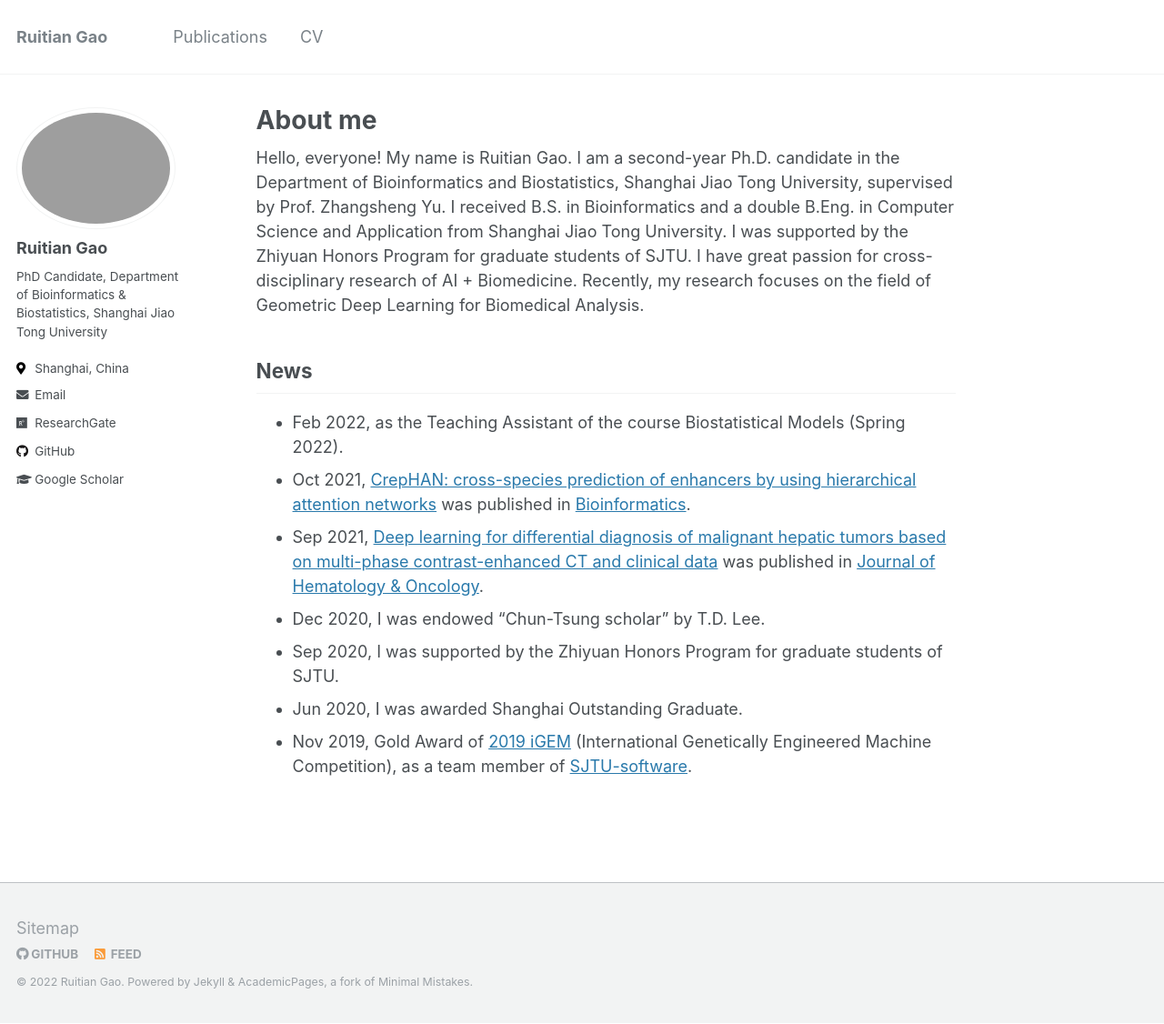
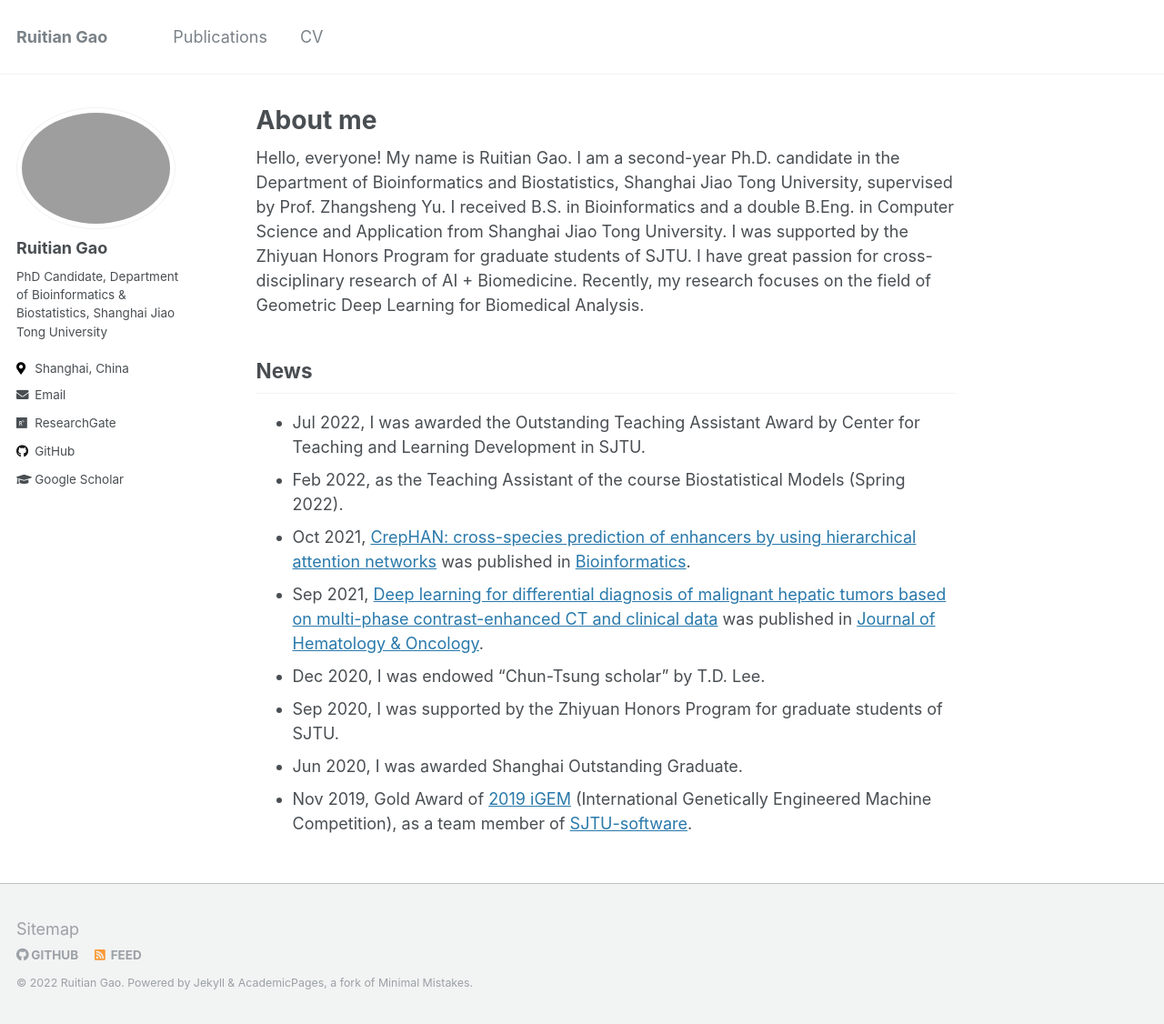
Before and after one commit to ruitian-olivia/ruitian-olivia.github.io, a Jekyll site: the page built from _pages/about.md, in a window 1280 px wide and 1126 px high. Shown: the whole window at 91% size. Built offline with Jekyll 4.4.1, drawn with Linux system fonts in a browser that asks for light colours.

Commit message:
update Jul 2022

```diff
--- a/_pages/about.md
+++ b/_pages/about.md
@@ -11,6 +11,7 @@ redirect_from:
 Hello, everyone! My name is Ruitian Gao. I am a second-year Ph.D. candidate in the Department of Bioinformatics and Biostatistics, Shanghai Jiao Tong University, supervised by Prof. Zhangsheng Yu. I received B.S. in Bioinformatics and a double B.Eng. in Computer Science and Application from Shanghai Jiao Tong University. I was supported by the Zhiyuan Honors Program for graduate students of SJTU. I have great passion for cross-disciplinary research of AI + Biomedicine. Recently, my research focuses on the field of Geometric Deep Learning for Biomedical Analysis.
 
 ## News
+- Jul 2022, I was awarded the Outstanding Teaching Assistant Award by Center for Teaching and Learning Development in SJTU.
 - Feb 2022, as the Teaching Assistant of the course Biostatistical Models (Spring 2022).
 - Oct 2021, [CrepHAN: cross-species prediction of enhancers by using hierarchical attention networks](https://academic.oup.com/bioinformatics/article-abstract/37/20/3436/6274648) was published in [Bioinformatics](https://academic.oup.com/bioinformatics).
 - Sep 2021, [Deep learning for differential diagnosis of malignant hepatic tumors based on multi-phase contrast-enhanced CT and clinical data](https://jhoonline.biomedcentral.com/articles/10.1186/s13045-021-01167-2) was published in [Journal of Hematology & Oncology](https://jhoonline.biomedcentral.com/).
```
